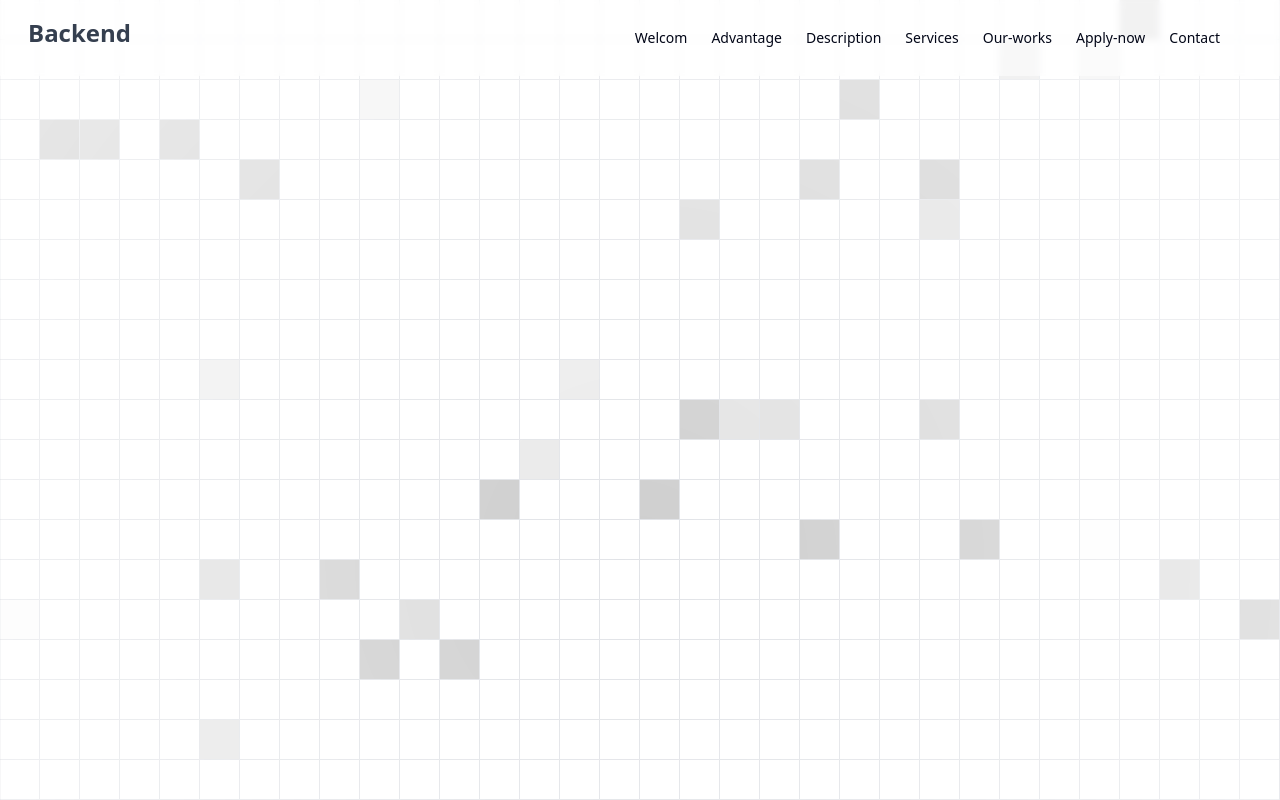
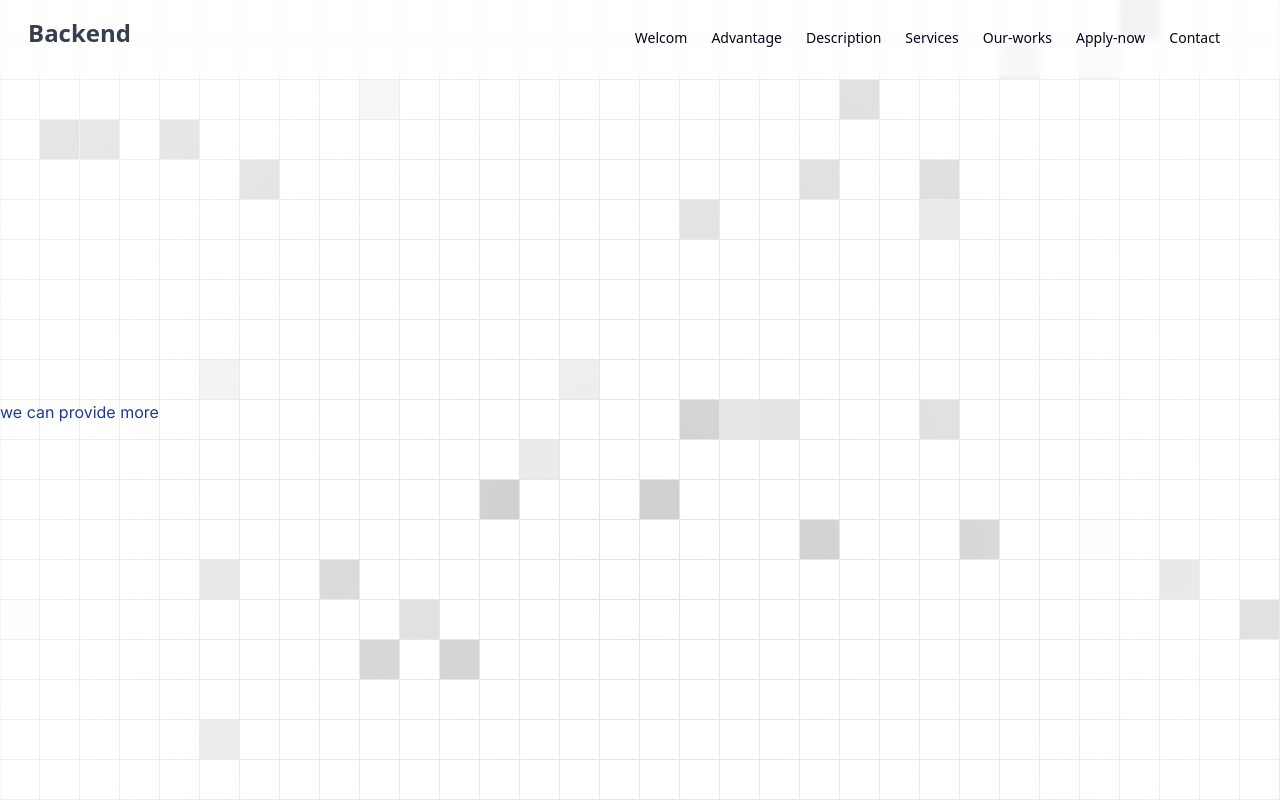
Before and after one commit to tchasinga/devservice, a Next.js app: page / in a window 1280 px wide. Built offline with nearby package versions, Linux system fonts and the light colour scheme.

Commit message:
new change is added now

```diff
--- a/src/app/Components/Keeper.jsx
+++ b/src/app/Components/Keeper.jsx
@@ -2,11 +2,13 @@ import React from "react";
 import AnimatedGridPattern from "../Animation/magicui/animated-grid-pattern";
 import { cn } from "../../lib/utils.ts";
 import Navbars from "./Ui/Navbars";
+import Heros from "./Ui/Heros";
 
 export default function Keeper() {
     return (
         <div className="relative  min-h-screen w-full  overflow-hidden ">
             <Navbars/>
+            <Heros/>
           <AnimatedGridPattern
             numSquares={230}
             maxOpacity={0.2}
--- /dev/null
+++ b/src/app/Components/Ui/Heros.jsx
@@ -0,0 +1,15 @@
+import React from 'react'
+
+export default function Heros() {
+  return (
+    <div className='absolute top-[50%]'>
+        {/* new first div */}
+        <div className="flex flex-col justify-center">
+            <p className="text-blue-900">we can provide more</p>
+        </div>
+
+        {/* Second div */}
+        <div className=""></div>
+    </div>
+  )
+}
--- a/src/app/Components/Ui/Navbars.jsx
+++ b/src/app/Components/Ui/Navbars.jsx
@@ -47,7 +47,7 @@ export default function Navbars() {
           } text-3xl md:hidden m-5`}
         >
           <svg
-            className="w-8 h-8 text-slate-200 "
+            className="w-8 h-8 text-slate-900"
             fill="none"
             stroke="currentColor"
             viewBox="0 0 24 24"
--- a/src/app/page.jsx
+++ b/src/app/page.jsx
@@ -6,6 +6,11 @@ export default function Home() {
   return (
     <>
     <Keeper/>
+
+    {/* Add about section  task for TRACY MIRANJA...*/}
+
+
+    {/* Add type of services */}
     </>
   );
 }
```
